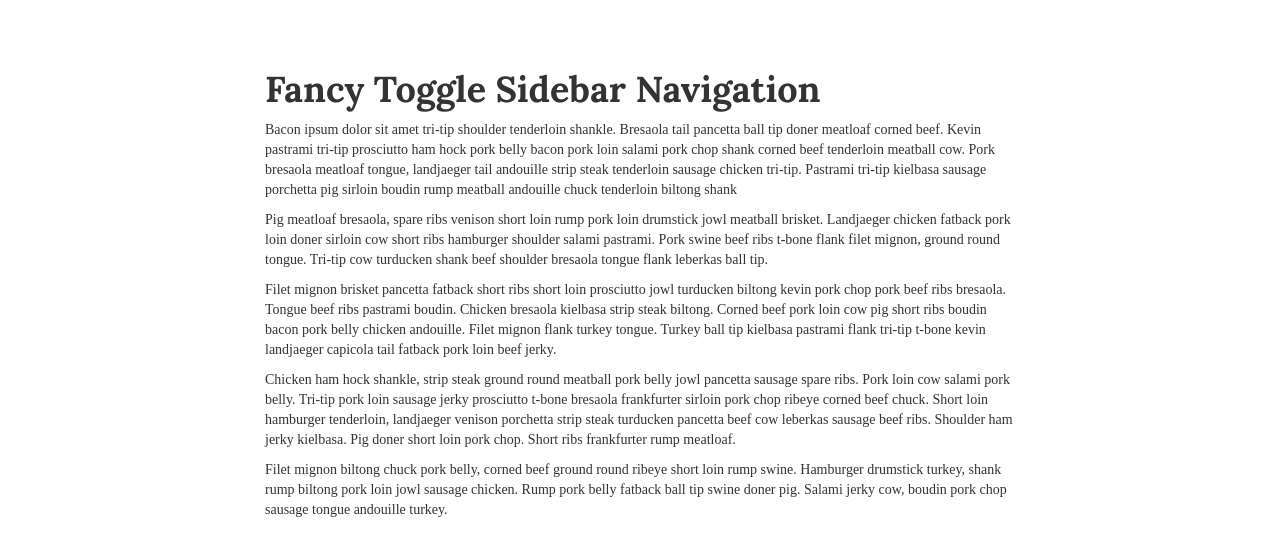
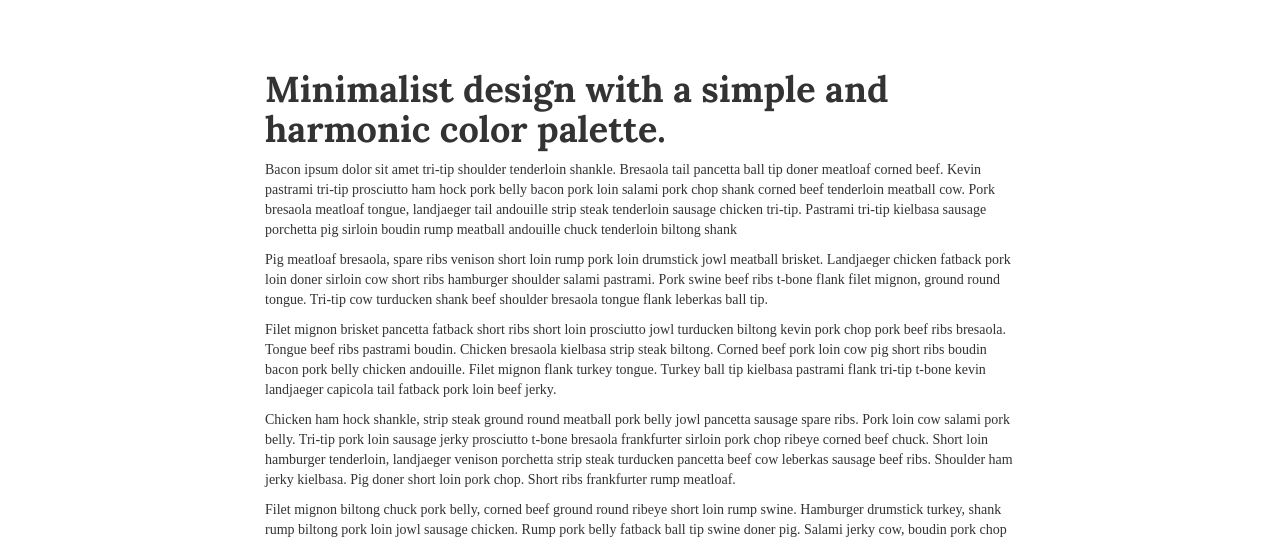
Before and after one commit to Howiep/MySpace, a plain HTML site: page index.html in a window 1280 px wide. Shown: the part 553-1090 px from the top of the page. Drawn offline with Linux system fonts and the light colour scheme; a web font is replaced by a local one.

Commit message:
initial test CLI commit

```diff
--- a/index.html
+++ b/index.html
@@ -165,7 +165,7 @@
             <div class="container">
                 <div class="row">
                     <div class="col-lg-8 col-lg-offset-2">
-                        <h1>Fancy Toggle Sidebar Navigation</h1>
+                        <h1>Minimalist design with a simple and harmonic color palette.</h1>
                         <p>Bacon ipsum dolor sit amet tri-tip shoulder tenderloin shankle. Bresaola tail pancetta ball tip doner meatloaf corned beef. Kevin pastrami tri-tip prosciutto ham hock pork belly bacon pork loin salami pork chop shank corned beef
                             tenderloin meatball cow. Pork bresaola meatloaf tongue, landjaeger tail andouille strip steak tenderloin sausage chicken tri-tip. Pastrami tri-tip kielbasa sausage porchetta pig sirloin boudin rump meatball andouille chuck
                             tenderloin biltong shank </p>
```
